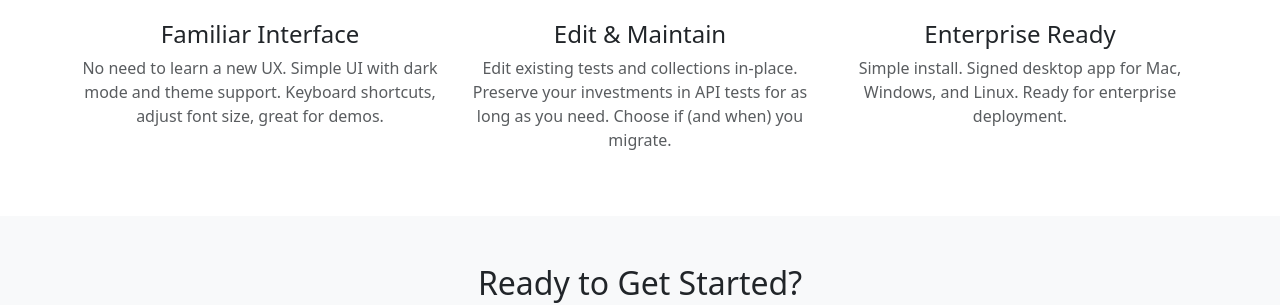
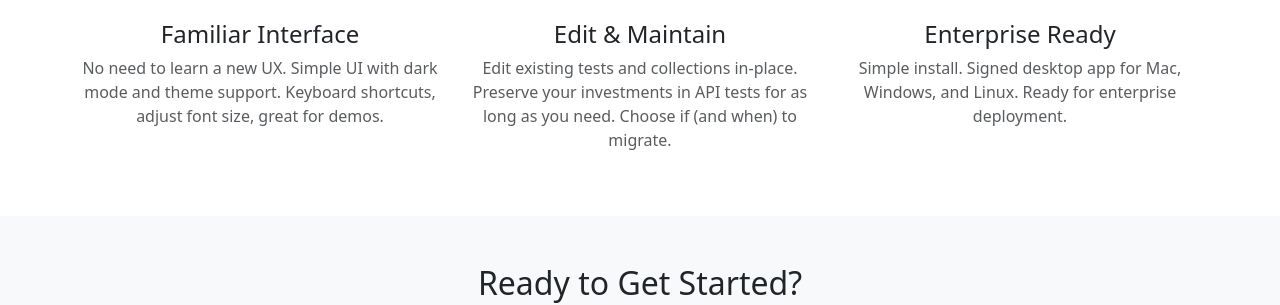
Before and after one commit to karatelabs/xplorer, a Jekyll site: the page built from index.html, in a window 1280 px wide. Shown: the part 1026-1331 px from the top of the page. Built offline with Jekyll 4.4.1, drawn with Linux system fonts in a browser that asks for light colours.

Commit message:
improve docs

```diff
--- a/index.html
+++ b/index.html
@@ -87,7 +87,7 @@
           <i class="bi bi-pencil-square"></i>
         </div>
         <h4>Edit & Maintain</h4>
-        <p class="text-muted">Edit existing tests and collections in-place. Preserve your investments in API tests for as long as you need. Choose if (and when) you migrate.</p>
+        <p class="text-muted">Edit existing tests and collections in-place. Preserve your investments in API tests for as long as you need. Choose if (and when) to migrate.</p>
       </div>
     </div>
     <div class="col-md-4">
```
